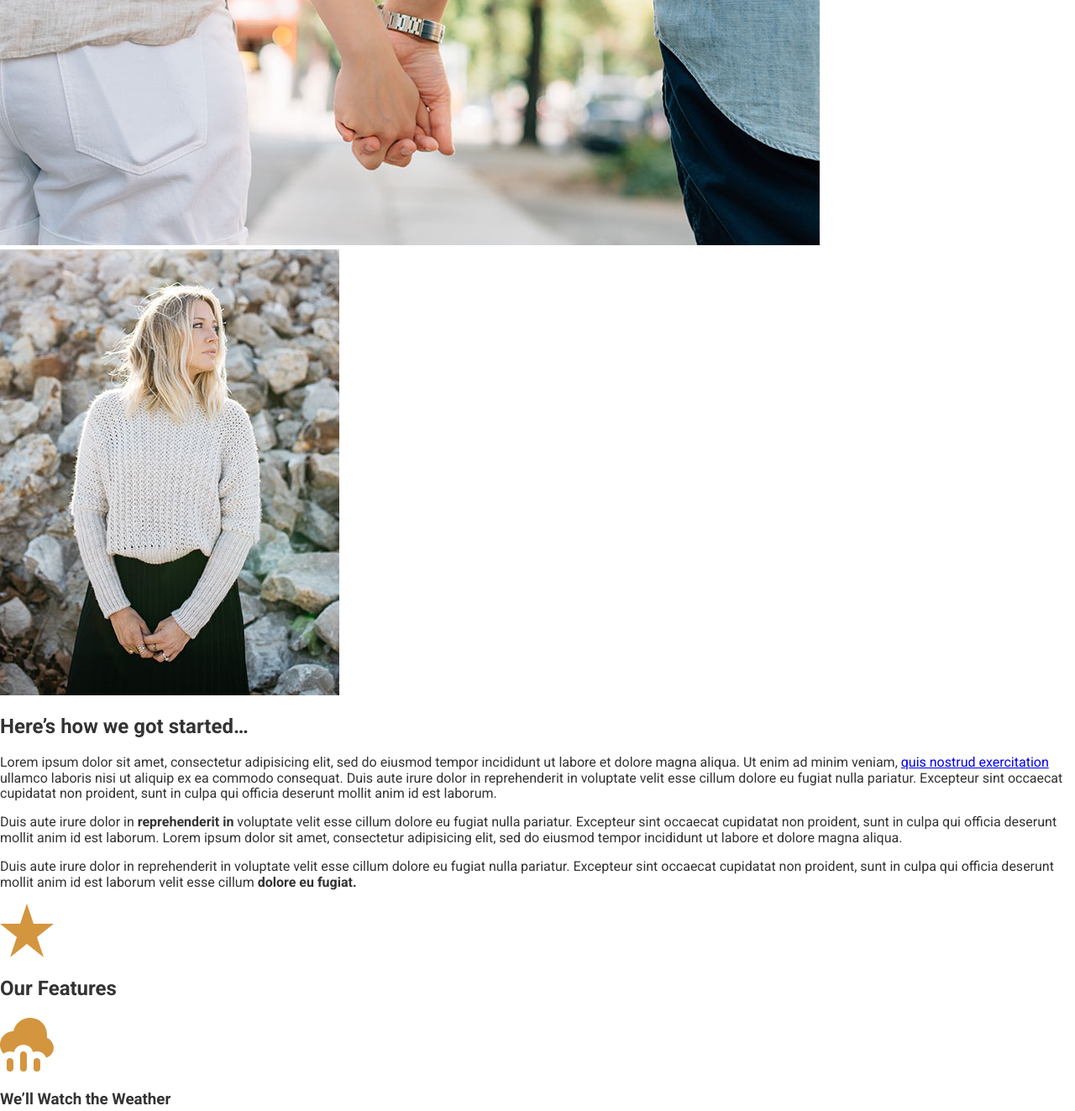
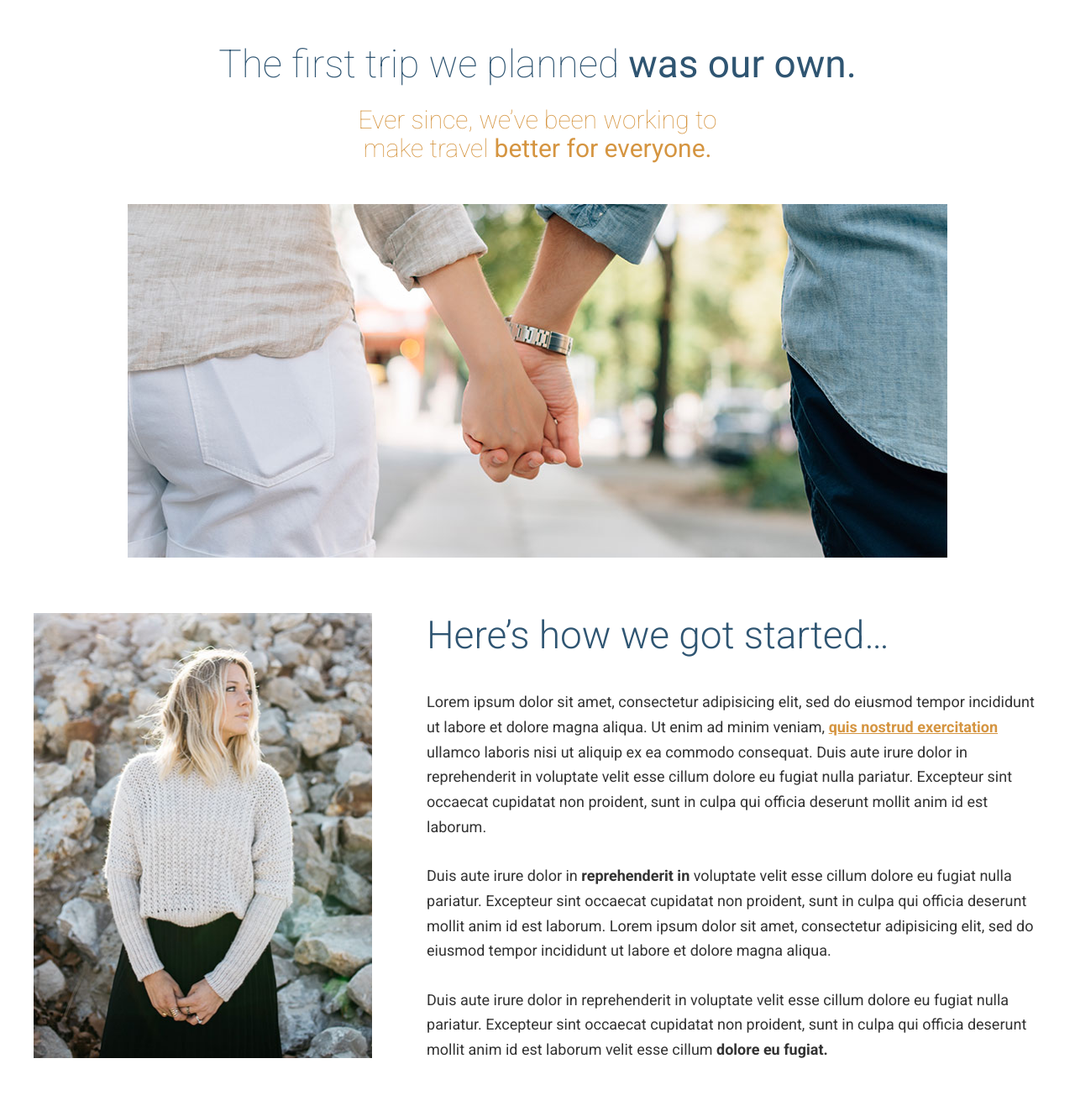
Before and after one commit to DDahiya123/Travel-site, a website: page index.html in a window 1280 px wide. Shown: the part 840-2163 px from the top of the page at 84% size. Drawn offline with Linux system fonts and the light colour scheme.

Commit message:
Initial Commit

```diff
--- a/assets/css/base/_global.css
+++ b/assets/css/base/_global.css
@@ -7,3 +7,11 @@ img{
   max-width: 100%;
   height: auto;
 }
+
+*{
+  box-sizing: border-box;
+}
+
+a{
+  color: $mainOrange;
+}
--- /dev/null
+++ b/assets/css/base/_mixins.css
@@ -0,0 +1,26 @@
+@define-mixin atSmall {
+  @media(min-width: 530px){
+    @mixin-content;
+  }
+}
+
+@define-mixin atMedium{
+  @media(min-width: 800px){
+    @mixin-content;
+  }
+}
+
+@define-mixin atLarge{
+  @media(min-width: 1200px){
+    @mixin-content;
+  }
+}
+
+
+@define-mixin clearFix{
+  &::after{
+    content:"";
+    clear: both;
+    display: table;
+}
+}
--- a/assets/css/modules/_btn.css
+++ b/assets/css/modules/_btn.css
@@ -11,8 +11,11 @@
   }
 
   &--large{
-    font-size: 1.25rem;
     padding:1.1rem 1.9rem;
+
+    @mixin atSmall{
+      font-size: 1.25rem;
+    }
   }
 
 }
--- /dev/null
+++ b/assets/css/modules/_generic-content-container.css
@@ -0,0 +1,15 @@
+.generic-content-container{
+  p{
+    line-height: 1.65;
+    margin: 1.8rem 0;
+
+    @mixin atSmall{
+      font-size: 1.125rem;
+    }
+
+  }
+
+  p a{
+    font-weight: 700;
+  }
+}
--- /dev/null
+++ b/assets/css/modules/_headline.css
@@ -0,0 +1,47 @@
+.headline{
+  font-weight: 300;
+  font-size: 1.9rem;
+  color: $mainBlue;
+
+  @mixin atSmall{
+    font-size: 2.875rem;
+  }
+
+  &--center{
+    text-align: center;
+  }
+
+  &--orange{
+    color: $mainOrange;
+  }
+
+  &--small{
+    font-size: 1.2rem;
+
+    @mixin atSmall{
+      font-size: 1.875rem;
+    }
+  }
+
+  &--narrow{
+    max-width: 500px;
+    margin:0 auto;
+  }
+
+  &--light{
+    font-weight: 100;
+  }
+
+  &--b-margin-small{
+    margin-bottom: .5em;
+  }
+
+  &--b-margin-large{
+    margin-bottom: 1.6em;
+  }
+
+  &--no-t-margin{
+    margin-top: 0;
+  }
+
+}
--- /dev/null
+++ b/assets/css/modules/_page-section.css
@@ -0,0 +1,11 @@
+.page-section{
+  padding: 1.2rem 0;
+
+  @mixin atMedium{
+  padding:4.5rem 0;
+  }
+  &--blue{
+    background-color: $mainBlue;
+    color: #fff;
+  }
+}
--- /dev/null
+++ b/assets/css/modules/_row.css
@@ -0,0 +1,41 @@
+.row{
+
+  @mixin clearFix;
+
+  &--gutters{
+    margin-right: -65px;
+  }
+
+  &--gutters > div{
+    padding-right: 65px;
+  }
+
+  &__b-margin-until-medium{
+    margin-bottom: 1rem;
+  }
+
+  @mixin atMedium{
+
+    &__medium-4{
+      float: left;
+      width: 33.33%;
+    }
+
+    &__b-margin-until-medium{
+      margin-bottom: 0;
+    }
+
+    &__medium-4--larger{
+      width: 37%;
+    }
+
+    &__medium-8{
+      float: left;
+      width: 66.66%;
+    }
+
+    &__medium-8--smaller{
+      width: 63%
+    }
+  }
+}
--- /dev/null
+++ b/assets/css/modules/_wrapper.css
@@ -0,0 +1,22 @@
+.wrapper{
+  overflow: hidden;
+  padding: 0 18px;
+  max-width: 1236px;
+  margin:0 auto;
+
+  &--medium{
+    max-width: 976px;
+  }
+
+  .wrapper{
+    padding:0;
+  }
+
+  &--b-margin{
+    margin-bottom: 1rem;
+    @mixin atSmall{
+    margin-bottom: 3.875rem;
+    }
+  }
+
+}
--- a/index.html
+++ b/index.html
@@ -22,27 +22,51 @@
   </header>
 
   <div class="large-hero">
-    <img src="assets/images/hero--large.jpg">
+    <picture>
+      <source srcset="assets/images/hero--large.jpg 1920w, assets/images/hero--large-hi-dpi.jpg 3840w"media="(min-width:1380px)">
+      <source srcset="assets/images/hero--medium.jpg  1380w, assets/images/hero--medium-hi-dpi.jpg 2760w"media="(min-width:990px)">
+      <source srcset="assets/images/hero--small.jpg 990w, assets/images/hero--small-hi-dpi.jpg 1980w"media="(min-width:640px)">
+      <img srcset="assets/images/hero--smaller.jpg 640w, assets/images/hero--smaller-hi-dpi.jpg 1280w" alt="" class="large-hero__image">
+    </picture>
     <div class="large-hero__text-content">
+      <div class="wrapper">
       <h1 class="large-hero__title">Your clarity.</h1>
       <h2 class="large-hero__subtitle">One trip away.</h2>
       <p class="large-hero__description">We create soul restoring journeys that inspire you to be you.</p>
       <p><a href="#" class="btn btn--orange btn--large">Get Started Today</a></p>
       </div>
     </div>
+  </div>
 
-  <div id="our-beginning">
-    <h2>The first trip we planned was our own.</h2>
-    <h3>Ever since, we&rsquo;ve been working to make travel better for everyone.</h3>
+  <div id="our-beginning" class="page-section">
+    <div class="wrapper">
+      <h2 class="headline headline--center headline--light headline--b-margin-small">The first trip we planned <strong>was our own.</strong></h2>
+      <h3 class="headline headline--center headline--orange headline--small headline--narrow headline--light headline--b-margin-large">Ever since, we&rsquo;ve been working to make travel <strong>better for everyone.</strong></h3>
+      <div class="wrapper wrapper--medium wrapper--b-margin">
         <img src="assets/images/first-trip.jpg" alt="Couple walking down a street.">
-    <img src="assets/images/our-start.jpg" alt="Our founder, Jane Doe">
-    <h2>Here&rsquo;s how we got started&hellip;</h2>
+      </div>
+        <div class="row row--gutters">
+        <div class="row__medium-4 row__medium-4--larger row__b-margin-until-medium">
+        <picture>
+          <source srcset="assets/images/our-start.jpg" media="(min-width: 1020px)">
+          <source srcset="assets/images/our-start-portrait.jpg" media="(min-width: 800px)">
+          <img src="assets/images/our-start-landscape.jpg" alt="Our Founder. Jane doe">
+        </picture>
+        </div>
+        <div class="row__medium-8 row__medium-8--smaller">
+          <div class="generic-content-container">
+            <h2 class="headline headline--no-t-margin">Here&rsquo;s how we got started&hellip;</h2>
             <p>Lorem ipsum dolor sit amet, consectetur adipisicing elit, sed do eiusmod tempor incididunt ut labore et dolore magna aliqua. Ut enim ad minim veniam, <a href="#">quis nostrud exercitation</a> ullamco laboris nisi ut aliquip ex ea commodo consequat. Duis aute irure dolor in reprehenderit in voluptate velit esse cillum dolore eu fugiat nulla pariatur. Excepteur sint occaecat cupidatat non proident, sunt in culpa qui officia deserunt mollit anim id est laborum.</p>
             <p>Duis aute irure dolor in <strong>reprehenderit in</strong> voluptate velit esse cillum dolore eu fugiat nulla pariatur. Excepteur sint occaecat cupidatat non proident, sunt in culpa qui officia deserunt mollit anim id est laborum. Lorem ipsum dolor sit amet, consectetur adipisicing elit, sed do eiusmod tempor incididunt ut labore et dolore magna aliqua.</p>
             <p>Duis aute irure dolor in reprehenderit in voluptate velit esse cillum dolore eu fugiat nulla pariatur. Excepteur sint occaecat cupidatat non proident, sunt in culpa qui officia deserunt mollit anim id est laborum velit esse cillum <strong>dolore eu fugiat.</strong></p>
           </div>
+      </div>
+      </div>
+     </div>
+  </div>
 
-  <div id="features">
+  <div id="features" class="page-section page-section--blue">
+    <div class="wrapper">
         <img src="assets/images/icons/star.svg">
         <h2>Our Features</h2>
 
@@ -62,7 +86,7 @@
         <h3>Survival Kit</h3>
         <p>Everytime you book an escape with us we send you a survival kit with the finest materials. The kit will allow you to setup a tent, start a fire, scratch your own back and lower your taxes.</p>
       </div>
-
+</div>
   <div id="testimonials">
     <img src="assets/images/icons/comment.svg">
     <h2>Real Testimonials</h2>
--- a/package.json
+++ b/package.json
@@ -19,6 +19,7 @@
     "gulp-postcss": "^7.0.0",
     "gulp-watch": "^4.3.11",
     "postcss-import": "^10.0.0",
+    "postcss-mixins": "^6.0.1",
     "postcss-nested": "^2.0.4",
     "postcss-simple-vars": "^4.0.0"
   }
--- a/temp/styles/style.css
+++ b/temp/styles/style.css
@@ -460,8 +460,46 @@ img{
   height: auto;
 }
 
+*{
+  -webkit-box-sizing: border-box;
+          box-sizing: border-box;
+}
+
+a{
+  color: #d59541;
+}
+
+.wrapper{
+  overflow: hidden;
+  padding: 0 18px;
+  max-width: 1236px;
+  margin:0 auto;
+
+}
+
+.wrapper--medium{
+    max-width: 976px;
+  }
+
+.wrapper .wrapper{
+    padding:0;
+  }
+
+.wrapper--b-margin{
+    margin-bottom: 1rem;
+  }
+
+@media(min-width: 530px){
+
+.wrapper--b-margin{
+    margin-bottom: 3.875rem
+  }
+  }
+
 .large-hero{
   position: relative;
+  border-bottom: 10px solid #2f5572;
+
 
 
 }
@@ -478,24 +516,51 @@ img{
 .large-hero__title{
     font-weight: 300;
     color: #2f5572;
-    font-size: 4.8rem;
+    font-size: 2.4rem;
     margin: 0;
+
+  }
+
+@media(min-width: 530px){
+
+.large-hero__title{
+      font-size: 4.8rem
+
+  }
   }
 
 .large-hero__subtitle{
     font-weight: 300;
     color: #2f5572;
-    font-size: 2.9rem;
+    font-size: 1.5rem;
     margin: 0;
+  }
+
+@media(min-width: 530px){
+
+.large-hero__subtitle{
+      font-size: 2.9rem
+  }
   }
 
 .large-hero__description{
     color: #fff;
-    font-size: 1.875rem;
+    font-size: 1.1rem;
     font-weight: 100;
     text-shadow: 2px 2px 0 rgba(0, 0, 0, 0.1);
     max-width: 30rem;
-    margin:0 auto;
+    margin:1rem auto;
+  }
+
+@media(min-width: 530px){
+
+.large-hero__description{
+      font-size: 1.875rem
+  }
+  }
+
+.large-hero__image{
+    display:block;
   }
 
 .btn{
@@ -512,6 +577,144 @@ img{
   }
 
 .btn--large{
-    font-size: 1.25rem;
     padding:1.1rem 1.9rem;
   }
+
+@media(min-width: 530px){
+
+.btn--large{
+      font-size: 1.25rem
+  }
+  }
+
+.page-section{
+  padding: 1.2rem 0;
+}
+
+@media(min-width: 800px){
+
+.page-section{
+  padding:4.5rem 0
+}
+  }
+
+.page-section--blue{
+    background-color: #2f5572;
+    color: #fff;
+  }
+
+.headline{
+  font-weight: 300;
+  font-size: 1.9rem;
+  color: #2f5572;
+
+}
+
+@media(min-width: 530px){
+
+.headline{
+    font-size: 2.875rem
+
+}
+  }
+
+.headline--center{
+    text-align: center;
+  }
+
+.headline--orange{
+    color: #d59541;
+  }
+
+.headline--small{
+    font-size: 1.2rem;
+  }
+
+@media(min-width: 530px){
+
+.headline--small{
+      font-size: 1.875rem
+  }
+  }
+
+.headline--narrow{
+    max-width: 500px;
+    margin:0 auto;
+  }
+
+.headline--light{
+    font-weight: 100;
+  }
+
+.headline--b-margin-small{
+    margin-bottom: .5em;
+  }
+
+.headline--b-margin-large{
+    margin-bottom: 1.6em;
+  }
+
+.headline--no-t-margin{
+    margin-top: 0;
+  }
+
+.row::after{
+    content:"";
+    clear: both;
+    display: table;
+}
+
+.row--gutters{
+    margin-right: -65px;
+  }
+
+.row--gutters > div{
+    padding-right: 65px;
+  }
+
+.row__b-margin-until-medium{
+    margin-bottom: 1rem;
+  }
+
+@media(min-width: 800px){
+
+    .row__medium-4{
+      float: left;
+      width: 33.33%;
+    }
+
+    .row__b-margin-until-medium{
+      margin-bottom: 0;
+    }
+
+    .row__medium-4--larger{
+      width: 37%;
+    }
+
+    .row__medium-8{
+      float: left;
+      width: 66.66%;
+    }
+
+    .row__medium-8--smaller{
+      width: 63%
+    }
+  }
+
+.generic-content-container p{
+    line-height: 1.65;
+    margin: 1.8rem 0;
+
+  }
+
+@media(min-width: 530px){
+
+.generic-content-container p{
+      font-size: 1.125rem
+
+  }
+  }
+
+.generic-content-container p a{
+    font-weight: 700;
+  }
```
Also changed, not shown: assets/css/modules/_large-hero.css (+23 -5 lines), assets/css/style.css (+7 -1 lines), gulp/tasks/styles.js (+4 -3 lines), gulp/tasks/watch.js (+6 -6 lines). Lines whose indentation alone changed are shown as unchanged.
